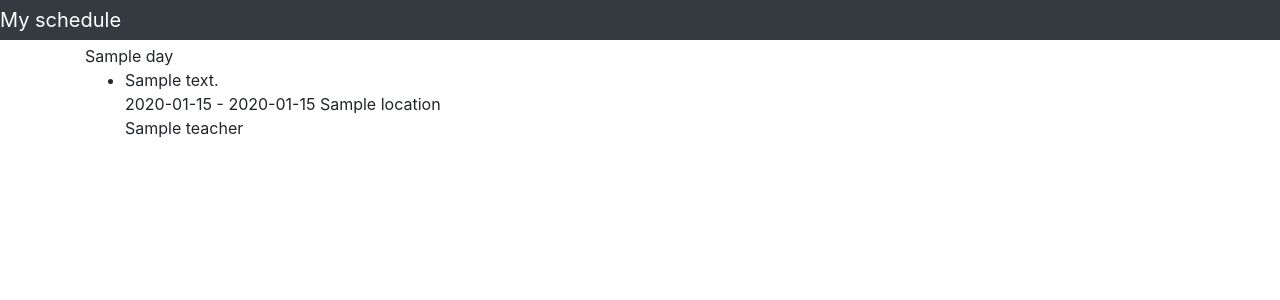
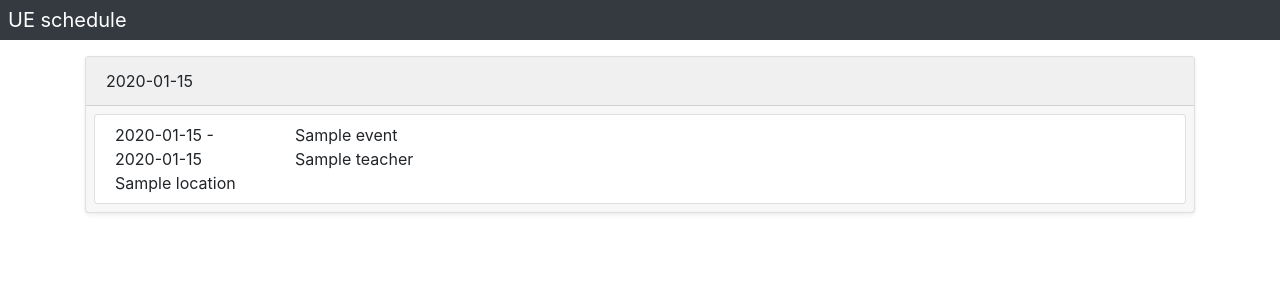
Before and after one commit to patbojdol/schedule-website, a Flask app: template templates/schedule.html in a window 1280 px wide. Shown: the top 300 px of the page. Run offline with Flask 2, Linux system fonts and the light colour scheme; the template is opened without the code that fills it: most values are stand-ins (such as "Sample title", 1, 10 or a date in 2020); some libraries are stand-ins or nearby versions.

Commit message:
getting stylish

```diff
--- a/main.py
+++ b/main.py
@@ -1,13 +1,15 @@
 #!/usr/bin/env python3.7
 from flask import Flask, render_template, request
 from ue_schedule import Schedule
-from datetime import datetime, timedelta
+from datetime import datetime, timedelta, date
 
 app = Flask(__name__)
+
 
 @app.route('/')
 def main():
     return render_template('main.html')
+
 
 @app.route('/schedule')
 def schedule():
@@ -16,8 +18,17 @@ def schedule():
     start = datetime.strptime(request.args.get('start-date'), '%Y-%m-%d')
     end = datetime.strptime(request.args.get('end-date'), '%Y-%m-%d')
 
-    schedule = Schedule(schedule_id, start.strftime('%Y-%m-%d'), end.strftime('%Y-%m-%d'))
-    return render_template('schedule.html', schedule = schedule.nested_events)
+    schedule = Schedule(
+        schedule_id,
+        start.strftime('%Y-%m-%d'),
+        end.strftime('%Y-%m-%d')
+    )
+
+    now = datetime.now()
+    today = date(now.year, now.month, now.day)
+
+    return render_template('schedule.html', schedule=schedule.nested_events, today=today)
+
 
 if __name__ == '__main__':
     app.run(host='0.0.0.0', debug=True)
--- a/templates/base.html
+++ b/templates/base.html
@@ -4,15 +4,15 @@
 <head>
     <meta charset="UTF-8">
     <meta name="viewport" content="width=device-width, initial-scale=1.0">
-    <title>My schedule</title>
+    <title>UE schedule</title>
 
     <link href="https://stackpath.bootstrapcdn.com/bootstrap/4.3.1/css/bootstrap.min.css" rel="stylesheet"
         integrity="sha384-ggOyR0iXCbMQv3Xipma34MD+dH/1fQ784/j6cY/iJTQUOhcWr7x9JvoRxT2MZw1T" crossorigin="anonymous">
 </head>
 
 <body>
-    <header class='navbar-dark bg-dark navbar-expand-lg mb-1'>
-        <a href='/' class='navbar-brand'>My schedule</a>
+    <header class='navbar-dark bg-dark navbar-expand-lg mb-1 pl-2'>
+        <a href='/' class='navbar-brand'>UE schedule</a>
     </header>
     {% block content %}
 
--- a/templates/schedule.html
+++ b/templates/schedule.html
@@ -2,21 +2,34 @@
 {% block content %}
 <div class='container'>
     {% for day, events in schedule.items() %}
-    <div>
-        {{day}}
-        <ul>
+    <div class='card my-3 shadow-sm'>
+
+        <div class='card-header {{"bg-primary text-white" if today==day}}'
+            style='background-color: rgba(0, 0, 0, 0.06);'>
+            {{day.strftime('%Y-%m-%d %A')}}
+        </div>
+
+        <div class='card-body px-2 py-1' style='background-color: rgba(0, 0, 0, 0.03);'>
             {% for event in events %}
-            <li>
-                {{event['summary']}}
-                <br>
-                {{event['start'].strftime('%H:%M')}} - {{event['end'].strftime('%H:%M')}} {{event['location']}}
-                <br>
-                {{event['teacher']}}
-            </li>
-            <br>
+            <div class='card my-1'>
+                <div class='card-body py-2'>
+                    <div class='row'>
+                        <div class='col-2'>
+                            {{event.start.strftime('%H:%M')}} - {{event.end.strftime('%H:%M')}}
+                            <br>
+                            {{event.location}}
+                        </div>
+                        <div class='col-10'>
+                            {{event.name}}
+                            <br>
+                            {{event.teacher}}
+                        </div>
+                    </div>
+                </div>
+            </div>
             {% endfor %}
-        </ul>
+        </div>
     </div>
     {% endfor %}
 </div>
-{% endblock%}
+{% endblock %}
```
Also changed, not shown: 2 other files.
